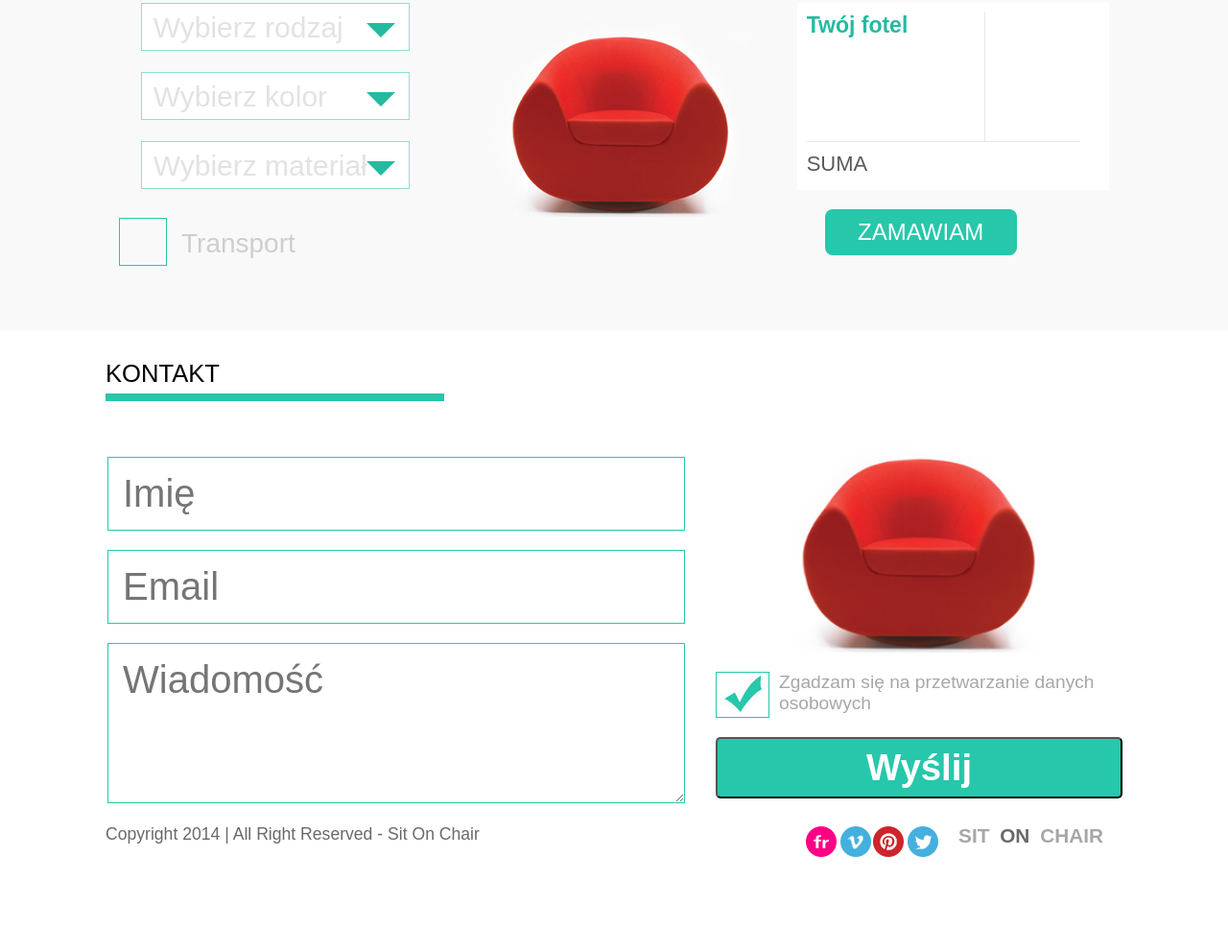
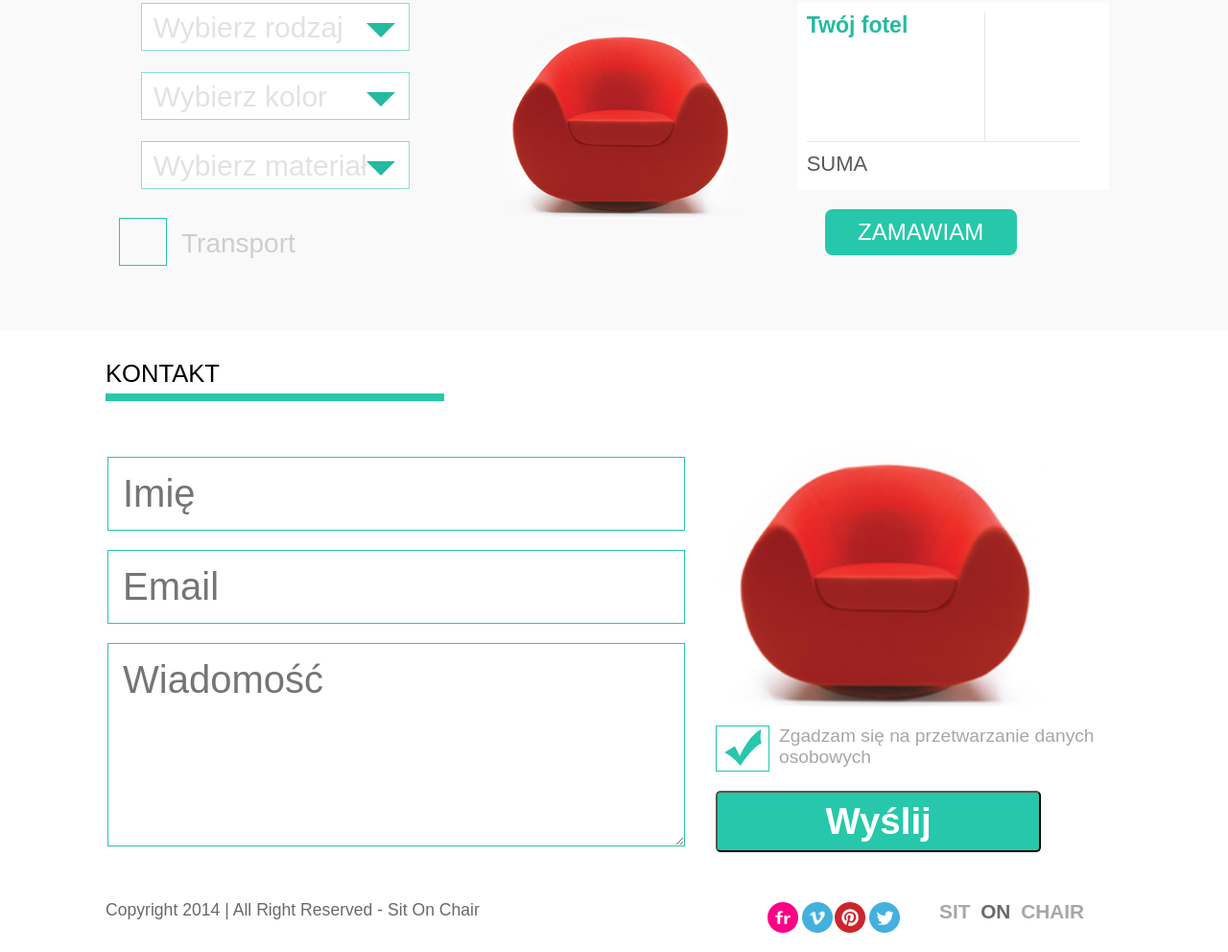
Before and after one commit to HGZdev/Sit_On_Chair, a plain HTML site: page index.html in a window 1280 px wide. Shown: the part 1565-2557 px from the top of the page at 96% size. Before the commit the page ends 2478 px from the top, so only its background shows below. Drawn offline with Linux system fonts and the light colour scheme.

Commit message:
minor changes in layout

```diff
--- a/index.html
+++ b/index.html
@@ -283,7 +283,7 @@
 
               <input type="text" name="name" value="" placeholder="Imię">
               <input type="email" placeholder="Email">
-              <textarea name="about" rows="3" cols="15" value="" placeholder="Wiadomość"></textarea>
+              <textarea name="about" rows="4" cols="15" value="" placeholder="Wiadomość"></textarea>
 
             </fieldset>
           </form>
--- a/scss/main.scss
+++ b/scss/main.scss
@@ -677,7 +677,7 @@ textarea:focus {
 
 .form2 img:first-child {
   width: 100%;
-  padding: 0 70px 20px;
+  padding: 0 70px 20px 0px;
   border: none;
 }
 
@@ -695,9 +695,9 @@ textarea:focus {
 }
 
 #submit {
-  width: 100%;
+  width: 80%;
   height: 4rem;
-  margin: 20px 0;
+  margin: 20px 100px 20px 0;
   color: $color_1;
   font-family: inherit;
   font-size: 2.4rem;
@@ -709,6 +709,10 @@ textarea:focus {
   display: table;
   clear: both;
   content: " ";
+}
+
+footer {
+  padding-top: 30px;
 }
 
 footer p {
@@ -723,7 +727,7 @@ footer img {
 }
 
 footer .logo {
-  padding: 0 20px 30px;
+  padding: 0 40px 30px;
   color: $color_5;
   font-size: 1.3rem;
 }
```
Also changed, not shown: css/main.css.
